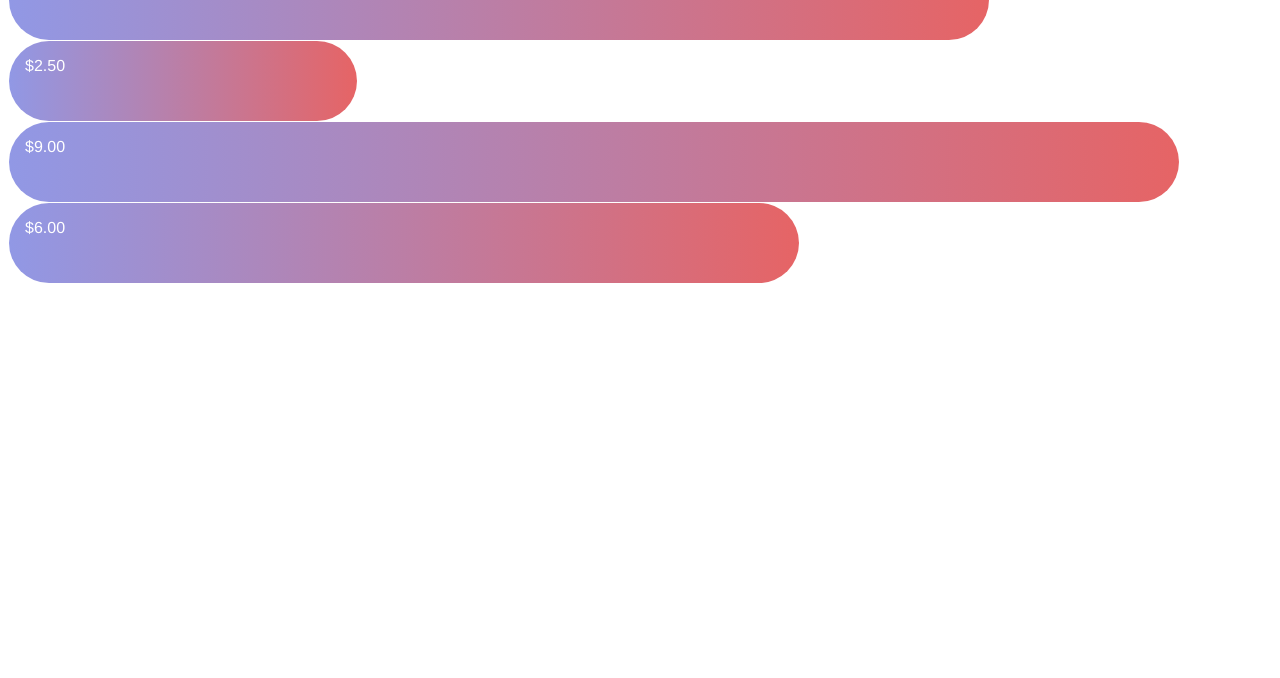
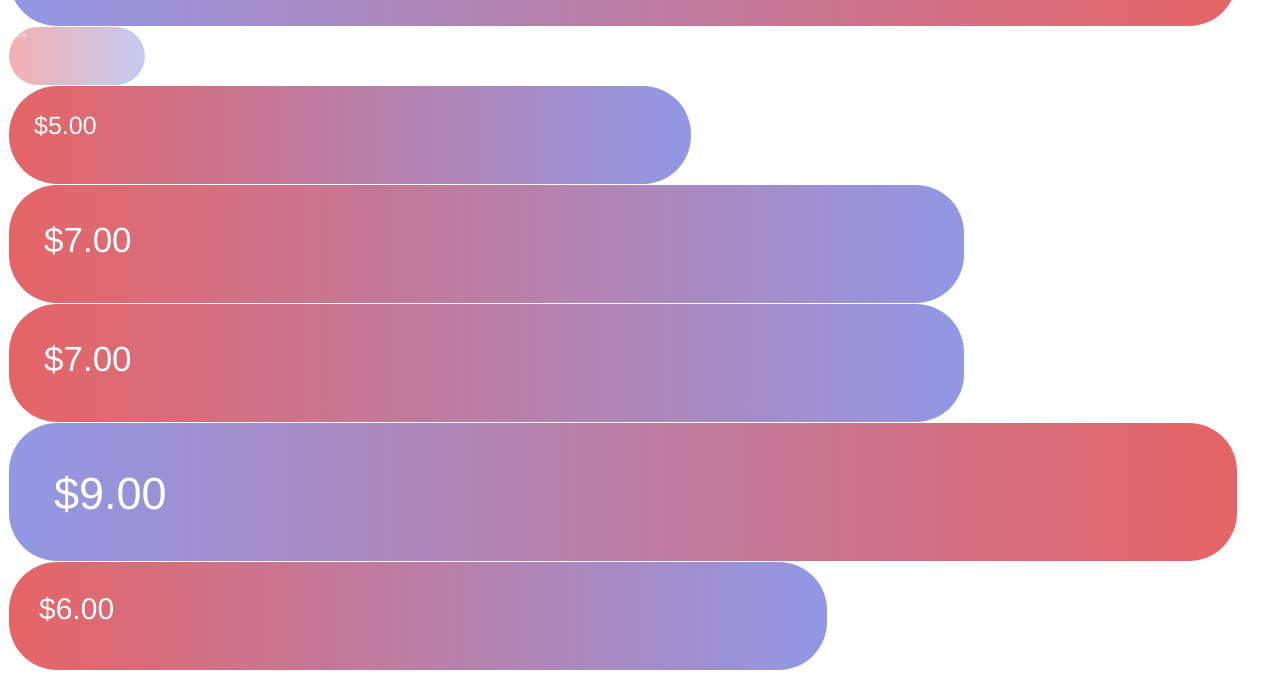
Before and after one commit to chrismlee26/d3-tutorials, a plain HTML site: page index.html in a window 1280 px wide. Shown: the part 615-1293 px from the top of the page. Before the commit the page ends 906 px from the top, so only its background shows below. Drawn offline with nearby package versions, Linux system fonts and the light colour scheme.

Commit message:
Add part 1

```diff
--- a/index.html
+++ b/index.html
@@ -11,20 +11,27 @@
   <script>
     d3.select('body') // select an element to host all d3 elements
       .selectAll('div') // selectAll() the elements you want to work with
-      .data([5,6,2,8,4,9,1,7.5,2.5,9,6]) // define your data within an array
+      .data([5,6,2,8,4,9,1,5,7,7,9,6]) // define your data within an array
       .enter() //enter() your data to loop over
       .append('div') //append() new div elements to the DOM for each piece of data
       .text((d) => `$${d.toFixed(2)}`)
-
       .style('padding', '1em')
       .style('background-color', 'red')
       .style('margin', '1px')
       .style('width', (d) => `${d / 10 * 100}%`) // set width of each div to a percentage of the data
       .style('height', '3rem')
       .style('border-radius', '3rem')
-      .style('background', 'linear-gradient(to left, #e66465, #9198e5)')
+      .style('background', function(d) {
+        if (d >= 8) {
+          return'linear-gradient(to left, #e66465, #9198e5)'
+        } else {
+          return 'linear-gradient(to right, #e66465, #9198e5)'
+        }
+      })
       .style('color', '#fff')
       .style('font-family', 'helvetica')
+      .style('font-size', (d) => `${d*5}px`)
+      .style('opacity', (d) => `${d/2}`)
   </script>
 </body>
 </html>
```
